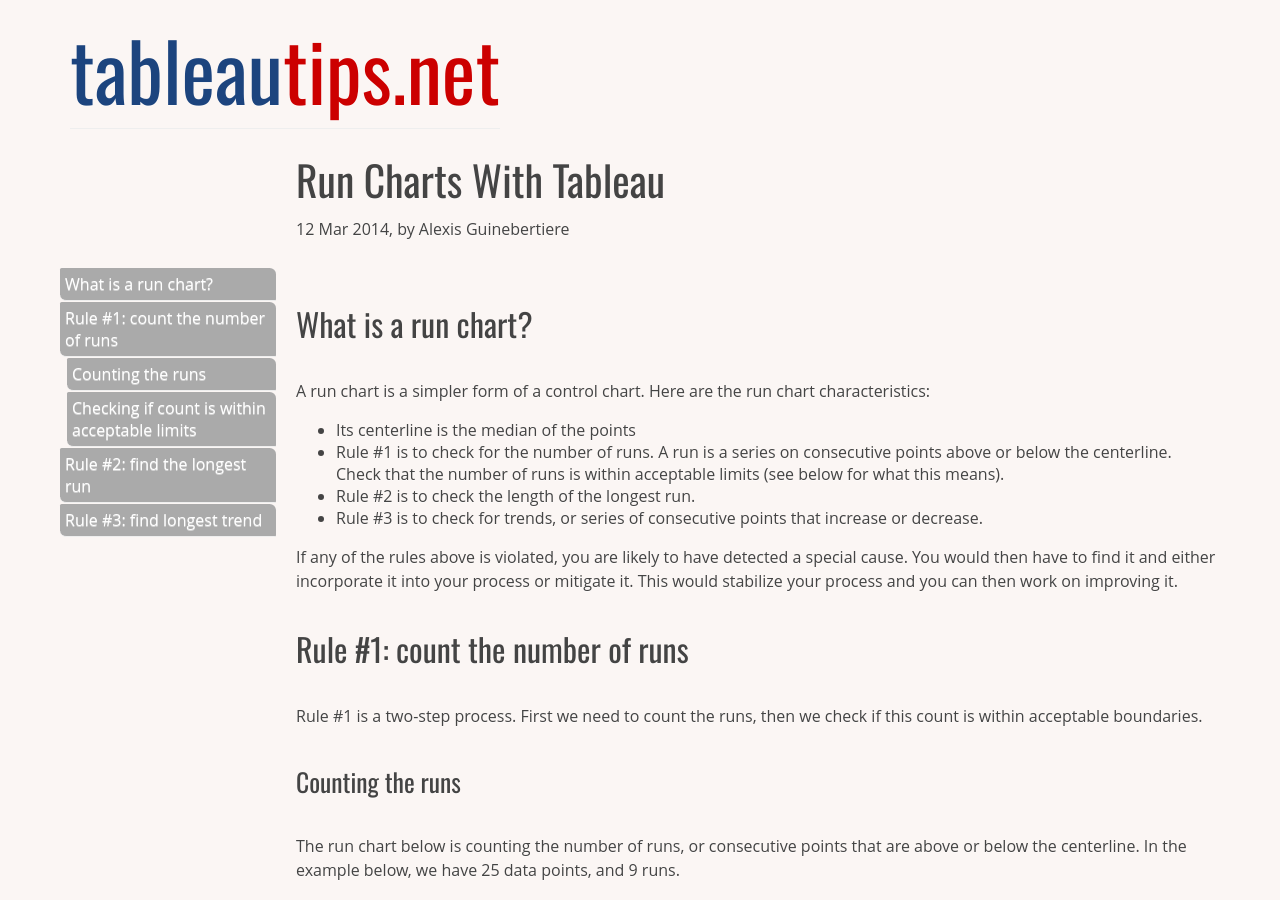
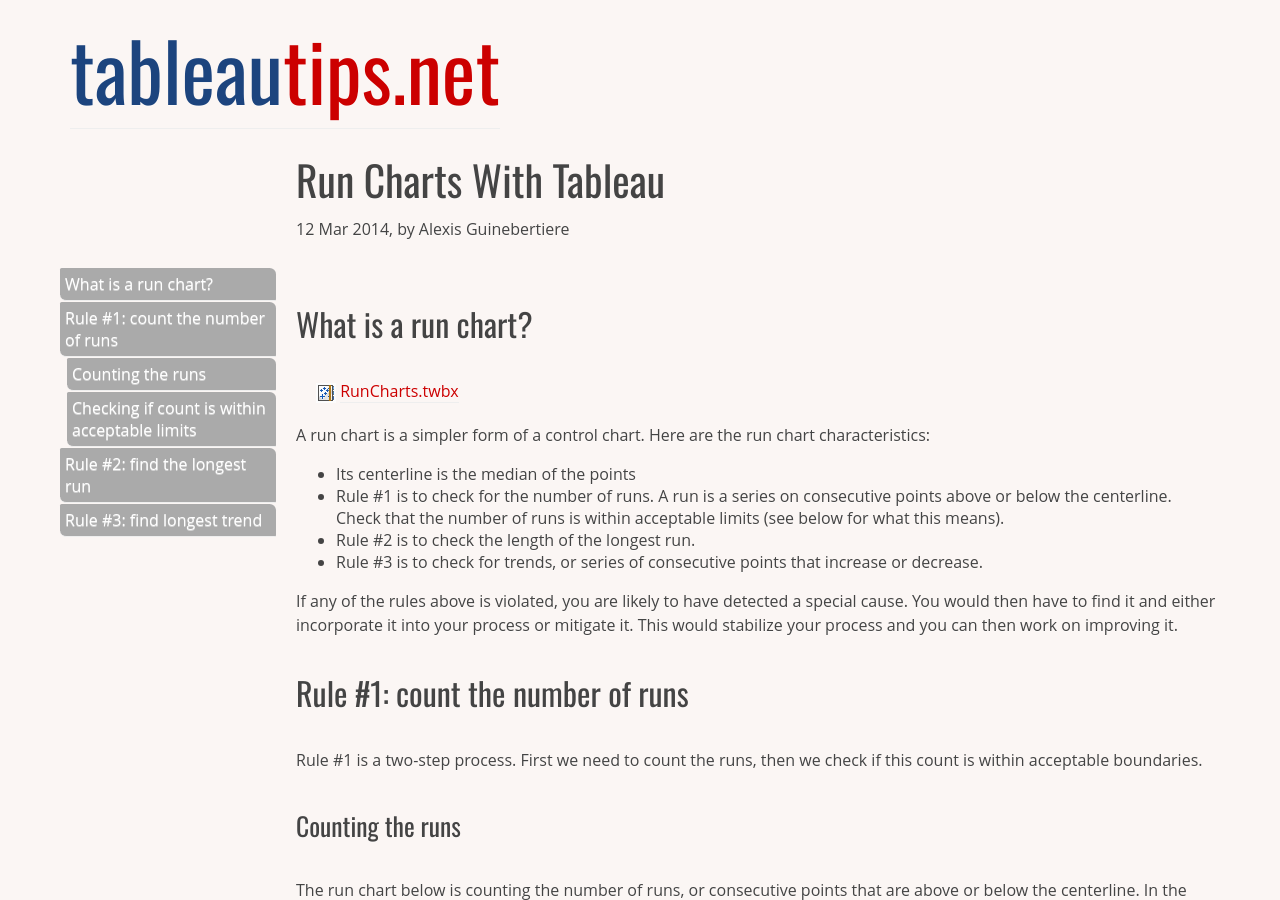
Before and after one commit to aguinebe/aguinebe.github.io, a Jekyll site: the page built from _posts/2014-03-12-run_chart_with_tableau.markdown, in a window 1280 px wide and 900 px high. Built offline with Jekyll 4.4.1, drawn with Linux system fonts in a browser that asks for light colours; Markdown is read by kramdown in place of the engine named in the settings; comment, search, counter and statistics services are not loaded.

Commit message:
Added run charts and control charts files

```diff
--- a/_posts/2014-03-10-control-charts-detection-rules-with-table-calcs.markdown
+++ b/_posts/2014-03-10-control-charts-detection-rules-with-table-calcs.markdown
@@ -9,6 +9,11 @@
 ---
 
 In this article we'll discuss implementing [control charts] detection rules with Tableau. We'll assume here that you have determined the boundaries (also called limits) for your control chart. Typically this would be a mean value plus or minus 1x, 2x or 3x your standard deviation. In this article we will just use `[bound]` as the limit to use.
+
+<p class='hyperlink' markdown='1'>
+![tableau workbook icon]({{ site.url }}/assets/tableau_workbook.png)
+[ControlCharts.twbx]({{ site.url }}/assets/ControlCharts.twbx)
+</p>
 
 ### Control Charts Detection Rules With Table Calcs ###
 
--- a/_posts/2014-03-12-run_chart_with_tableau.markdown
+++ b/_posts/2014-03-12-run_chart_with_tableau.markdown
@@ -9,6 +9,11 @@
 ---
 
 ### What is a run chart? ###
+
+<p class='hyperlink' markdown='1'>
+![tableau workbook icon]({{ site.url }}/assets/tableau_workbook.png)
+[RunCharts.twbx]({{ site.url }}/assets/RunCharts.twbx)
+</p>
 
 A run chart is a simpler form of a control chart. Here are the run chart characteristics:
 - Its centerline is the median of the points
```
Also changed, not shown: 2 other files.
